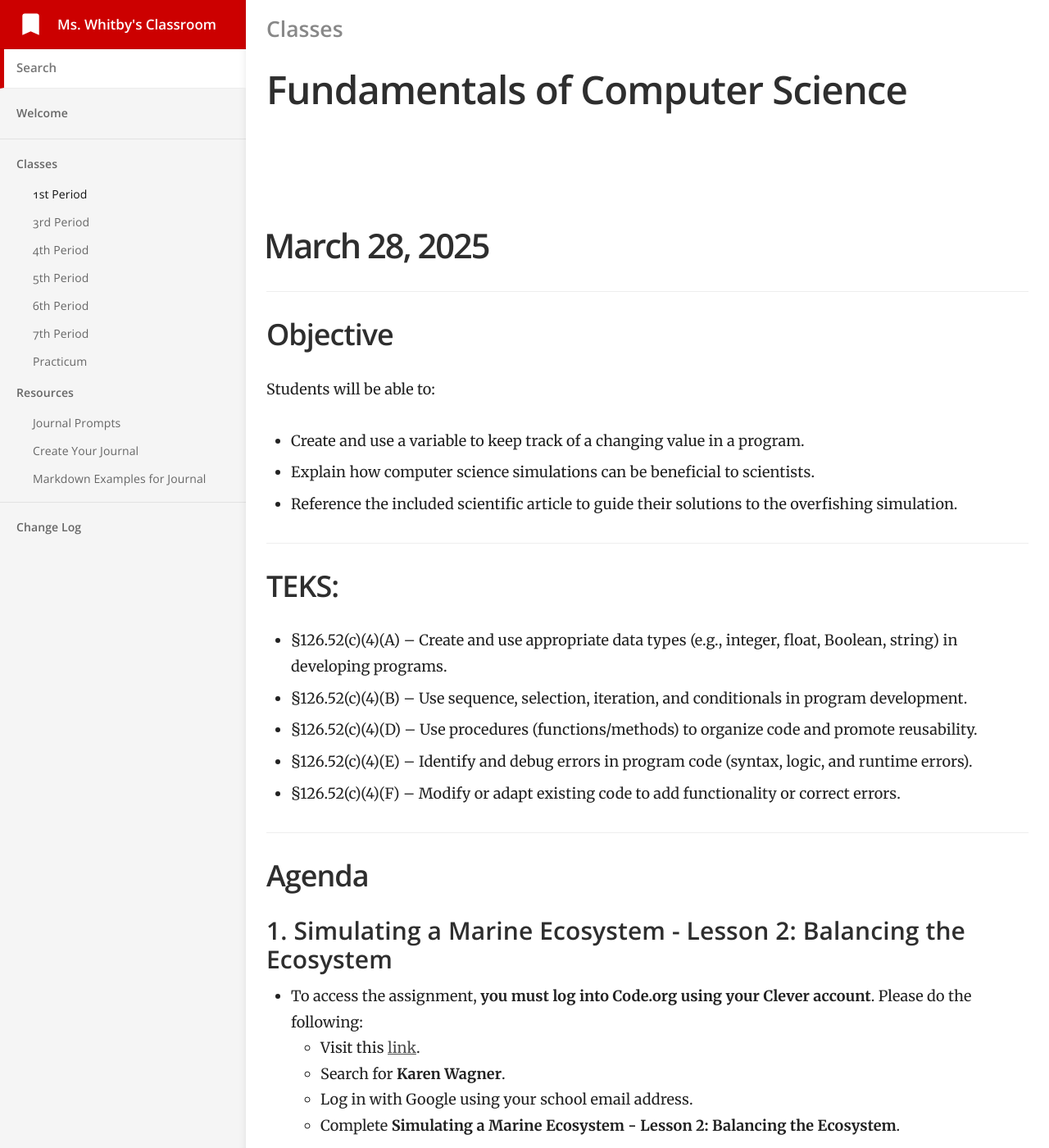
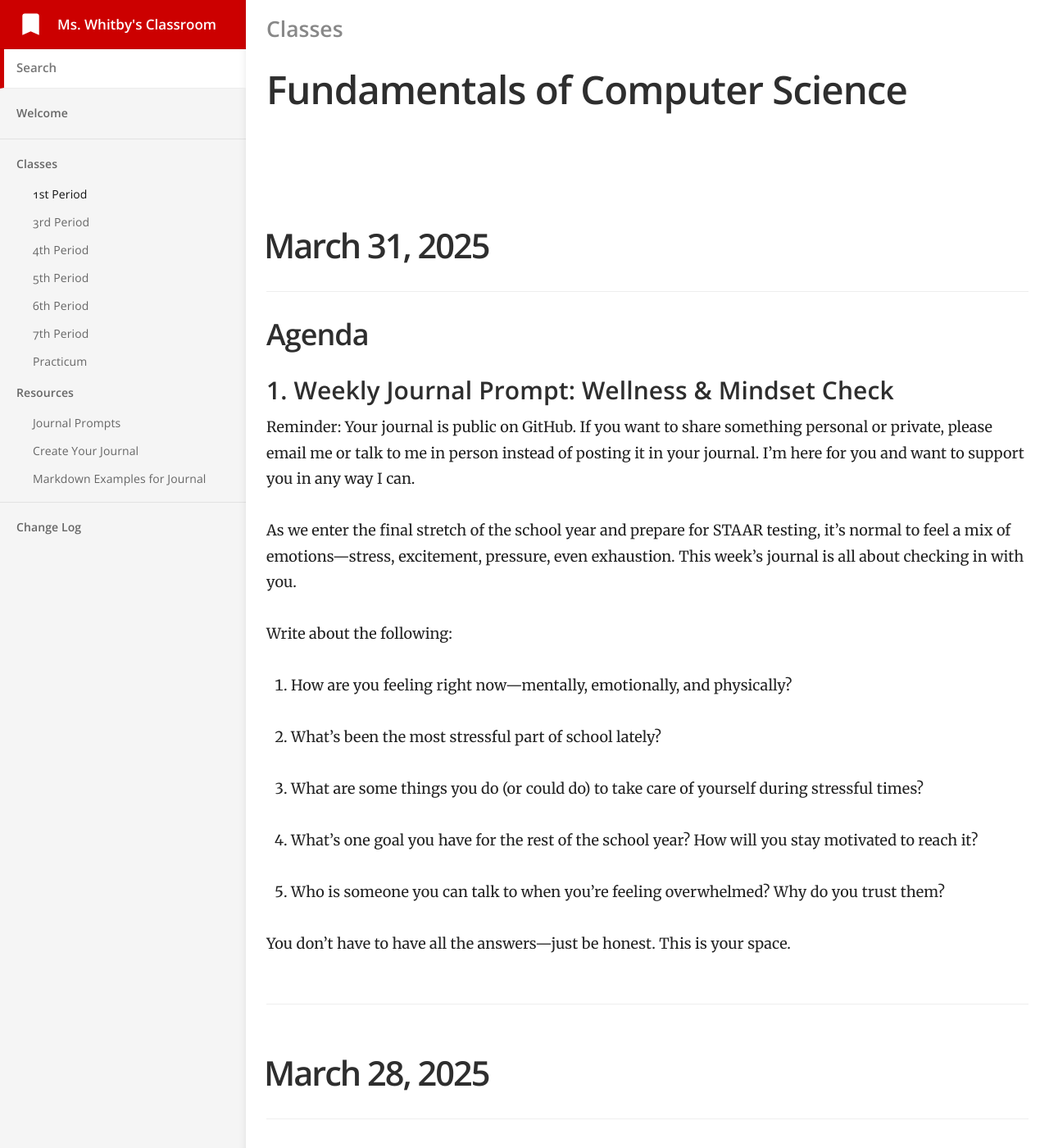
Before and after one commit to mswhitby/classroom, a Jekyll site: the page built from _docs/classes/1st.md, in a window 1280 px wide and 1400 px high. Shown: the whole window at 82% size. Built offline with Jekyll 4.4.1, drawn with Linux system fonts in a browser that asks for light colours.

Commit message:
Updated lesson

```diff
--- a/_docs/classes/1st.md
+++ b/_docs/classes/1st.md
@@ -4,6 +4,32 @@ subtitle: Fundamentals of Computer Science
 category: Classes
 order: 1
 ---
+
+# March 31, 2025
+
+## Agenda
+
+### 1. Weekly Journal Prompt: Wellness & Mindset Check
+
+Reminder: Your journal is public on GitHub. If you want to share something personal or private, please email me or talk to me in person instead of posting it in your journal. I’m here for you and want to support you in any way I can.
+
+As we enter the final stretch of the school year and prepare for STAAR testing, it’s normal to feel a mix of emotions—stress, excitement, pressure, even exhaustion. This week’s journal is all about checking in with you.
+
+Write about the following:
+
+1. How are you feeling right now—mentally, emotionally, and physically?
+
+2. What’s been the most stressful part of school lately?
+
+3. What are some things you do (or could do) to take care of yourself during stressful times?
+
+4. What’s one goal you have for the rest of the school year? How will you stay motivated to reach it?
+
+5. Who is someone you can talk to when you’re feeling overwhelmed? Why do you trust them?
+
+You don’t have to have all the answers—just be honest. This is your space.
+
+----
 
 # March 28, 2025
 
```
